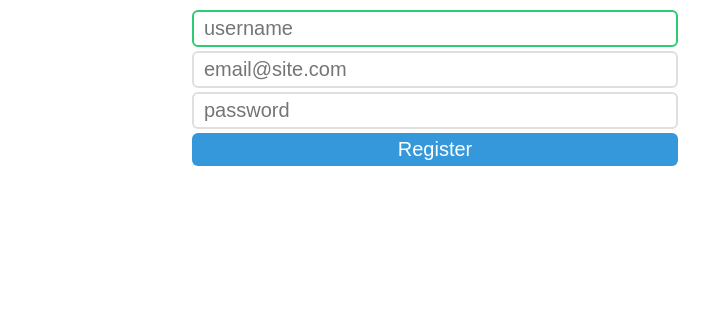
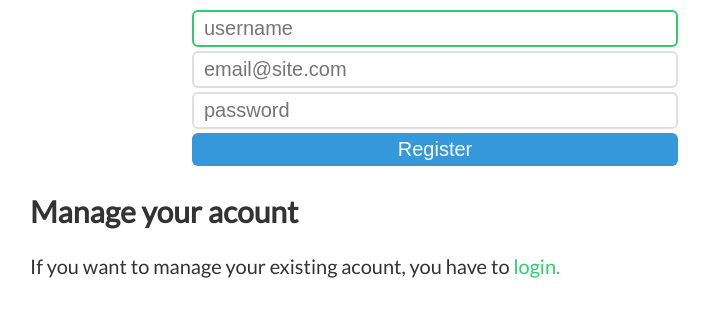
Before and after one commit to caffeinewriter/mppp, a PHP site: page / in a window 1280 px wide. Shown: the part 339-656 px from the top of the page, without its empty margins (205-914 px from the left). Run offline with PHP 8.4, Linux system fonts and the light colour scheme.

Commit message:
some fixes

```diff
--- a/admin/login.php
+++ b/admin/login.php
@@ -17,7 +17,6 @@ if (isset($_POST['send'])) {
 ?>
 
         <h2>Login</h2>
-        <p>To edit your links you have to be logged in.</p>
         <form method="post" action="" class="identify">
             <input type="text" placeholder="Your User" name="name" autofocus="autofocus" /><br />
             <input type="password" placeholder="Your Password" name="pass" /><br />
--- a/admin/register.php
+++ b/admin/register.php
@@ -6,7 +6,7 @@ if (isset($_POST['send'])) {
 		echo('<div class="alert red">All fields must be set</div>');
 	} else {
 		require('admin/db/flintstone.php');
-		$db = new Flintstone(array('dir' => 'db/'));
+		$db = new Flintstone(array('dir' => 'admin/db/'));
 
 		$exist = $db->load('users')->get($_POST['name']);
 		if ($exist == "") {
--- a/index.php
+++ b/index.php
@@ -13,5 +13,7 @@
         <p>This is a website which allows you to create a profile page with all the links to your web services like twitter, youtube, facebook, flickr, tumblr... so you'll need to share only onle link instead of ten!</p>
         <?php require('admin/register.php') ?>
 
+        <h2>Manage your acount</h2>
+        <p>If you want to manage your existing acount, you have to <a href="/manage">login.</a></p>
     </body>
 </html>
--- a/style.css
+++ b/style.css
@@ -7,6 +7,7 @@ html, body {
 	margin: 0 auto; padding: 10px;
 }
 p { text-align: justify; }
+a { text-decoration: none; color: #2ECC71; }
 
 .alert {
 	color: white;
```
